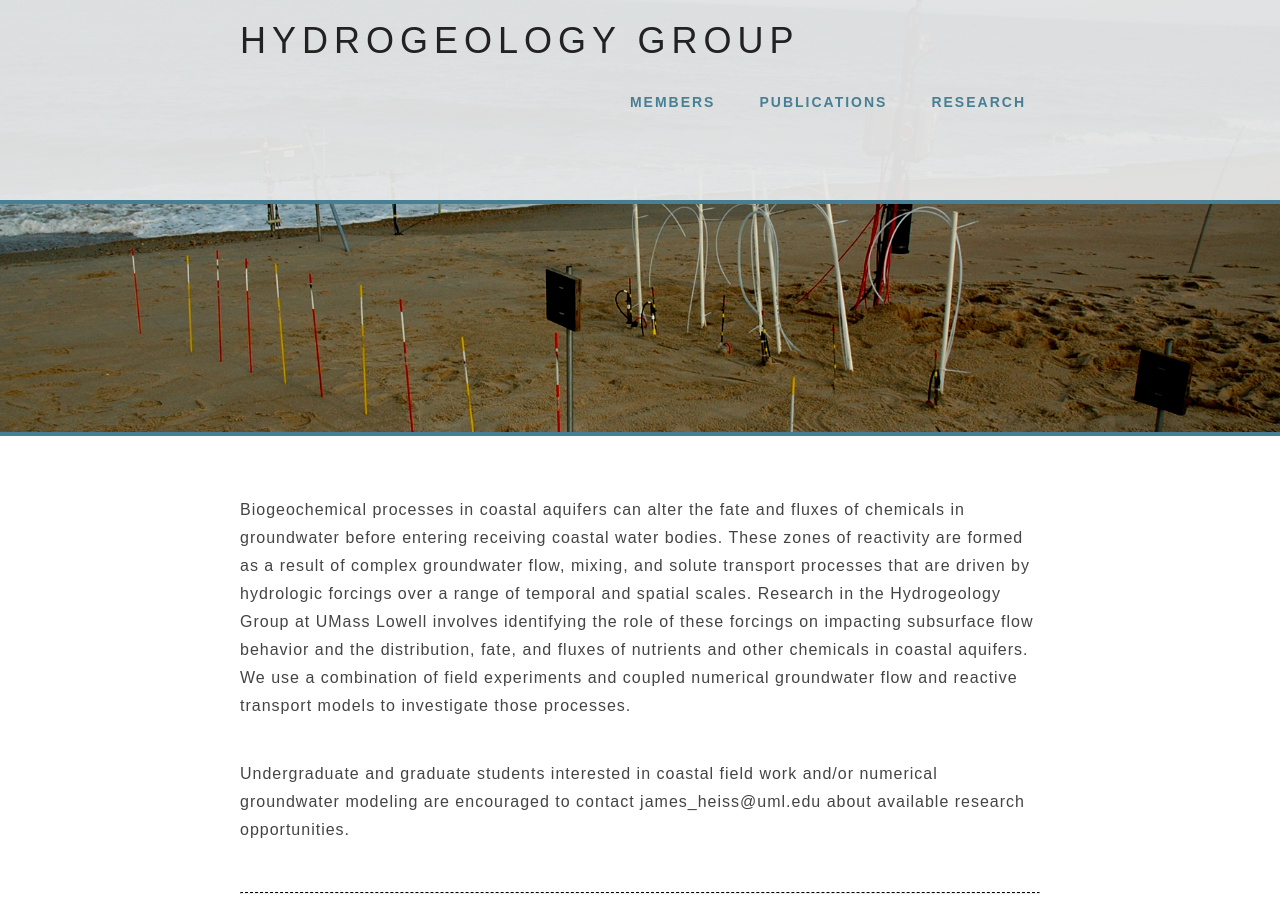
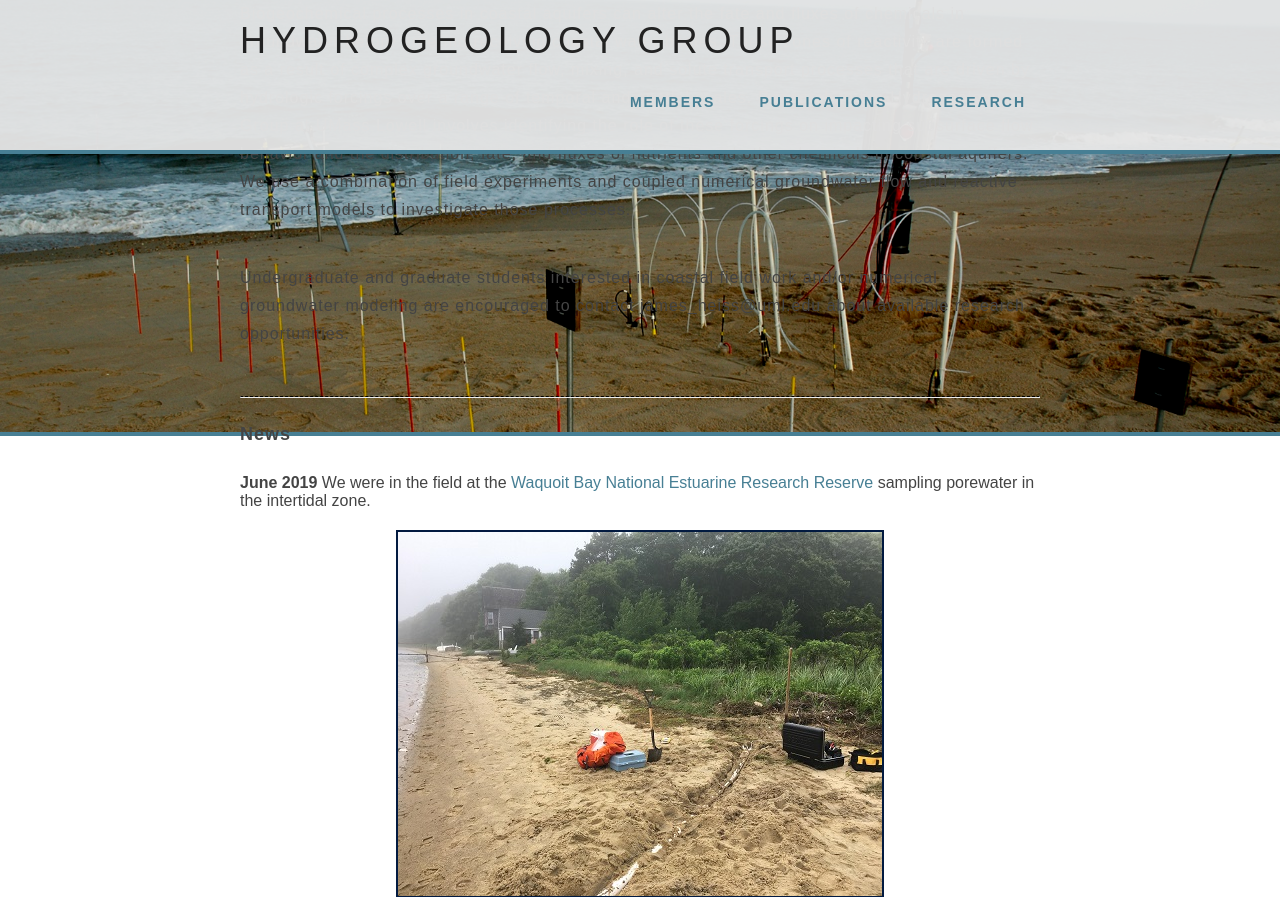
Before and after one commit to jwheiss/jwheiss.github.io, a PHP site: page /index.html in a window 1280 px wide. Shown: the top 897 px of the page. Run offline with PHP 8.4, Linux system fonts and the light colour scheme; some web fonts are replaced.

Commit message:
Update main.css

```diff
--- a/resources/main.css
+++ b/resources/main.css
@@ -27,7 +27,7 @@ a:hover {
 	}
 #header-inner {
 	max-width: 800px;
-	height: 200px;
+	height: 150px;
 	width: 100%;
 	margin: 0 auto;
 	display: block;
@@ -89,7 +89,7 @@ a:hover {
 
 #splash {
 	width: 100%;
-	position: relative;
+	position: absolute;
 	z-index: 2;
 	margin-bottom: 60px;
 	overflow: hidden;
```
